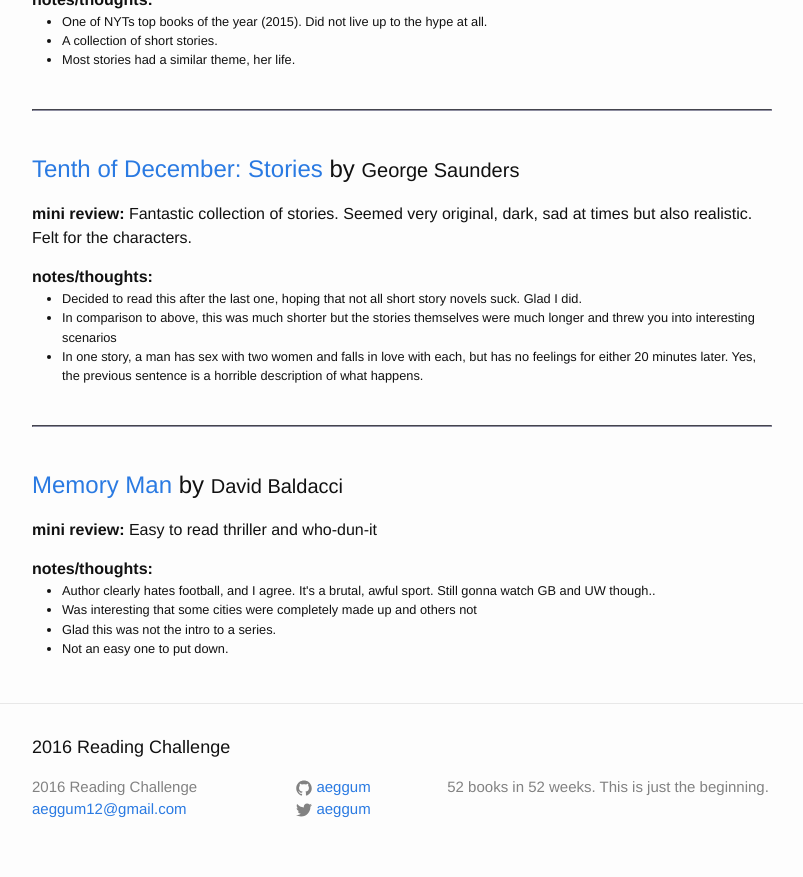
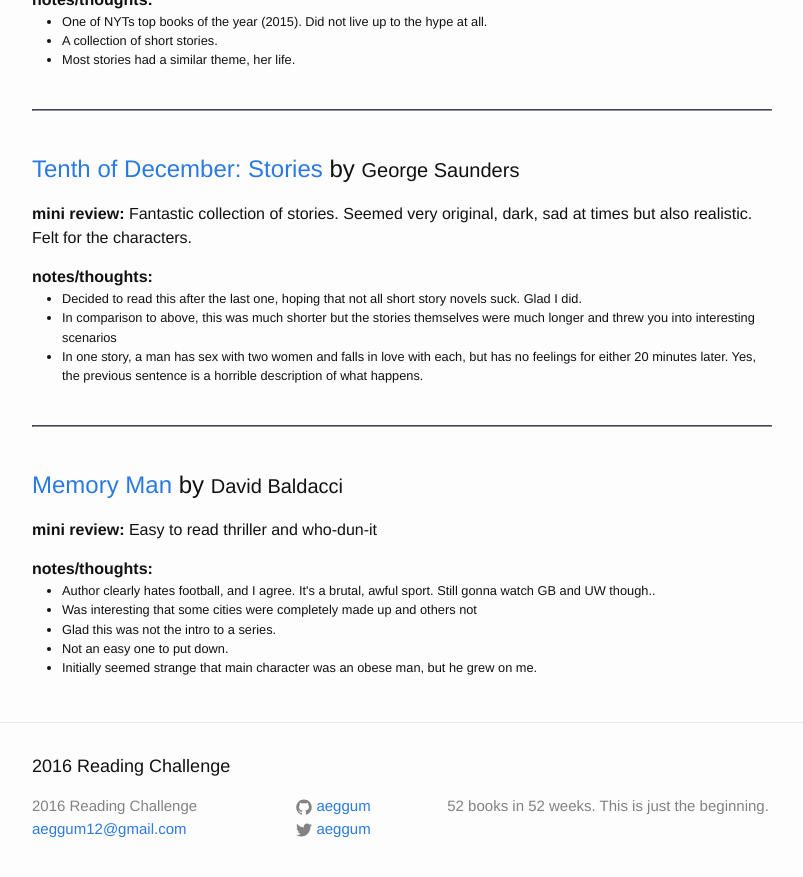
Before and after one commit to aeggum/aeggum.github.io, a Jekyll site: the page built from adam-books.html, in a window 1280 px wide and 900 px high, scrolled down 4808 px. Shown: the top 877 px of the window, without its empty margins (238-1041 px from the left). Built offline with Jekyll 4.4.1, drawn with Linux system fonts in a browser that asks for light colours.

Commit message:
Updated note for most recent book

```diff
--- a/_data/books/adam.yml
+++ b/_data/books/adam.yml
@@ -196,3 +196,4 @@
     - Was interesting that some cities were completely made up and others not
     - Glad this was not the intro to a series.
     - Not an easy one to put down.
+    - Initially seemed strange that main character was an obese man, but he grew on me.
```
